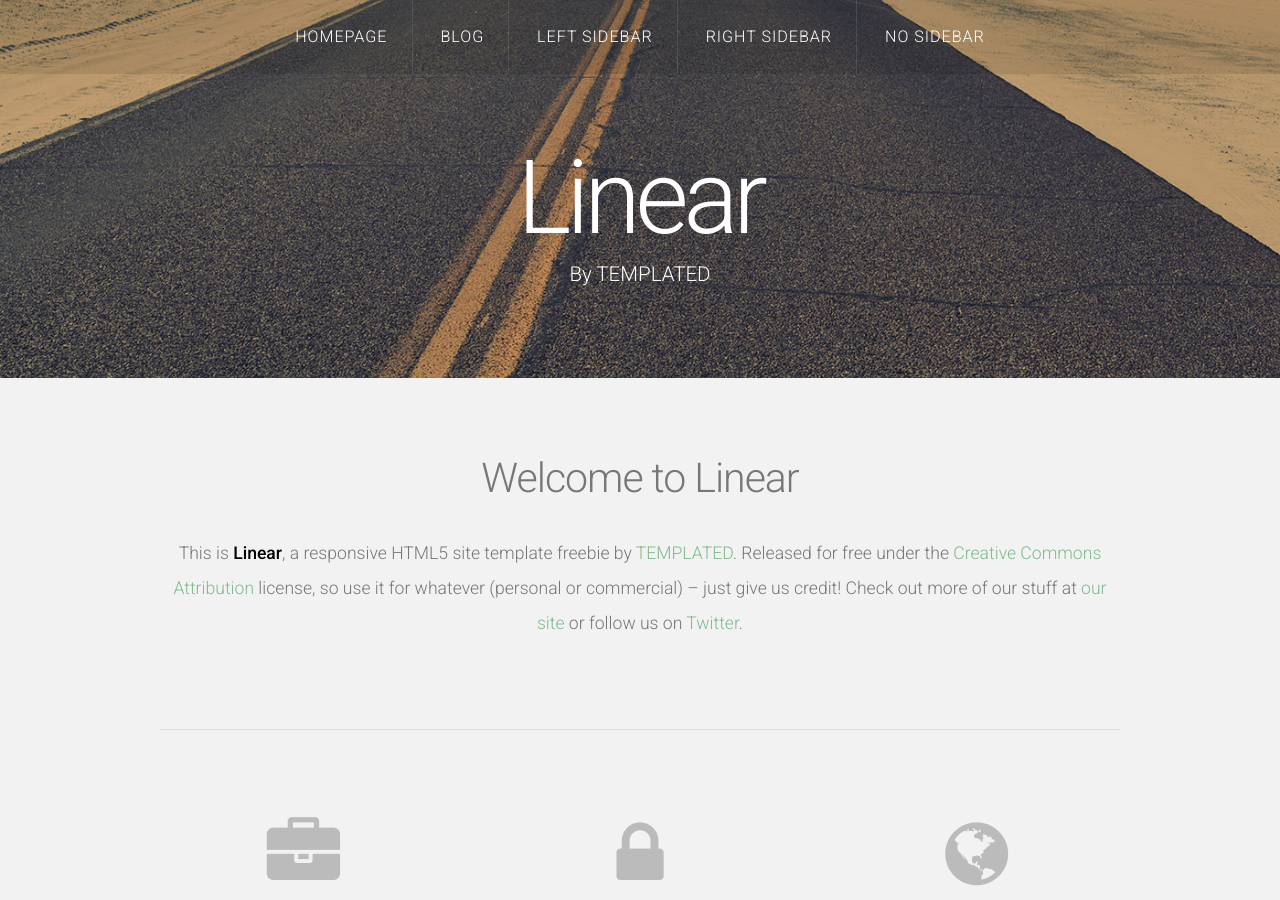
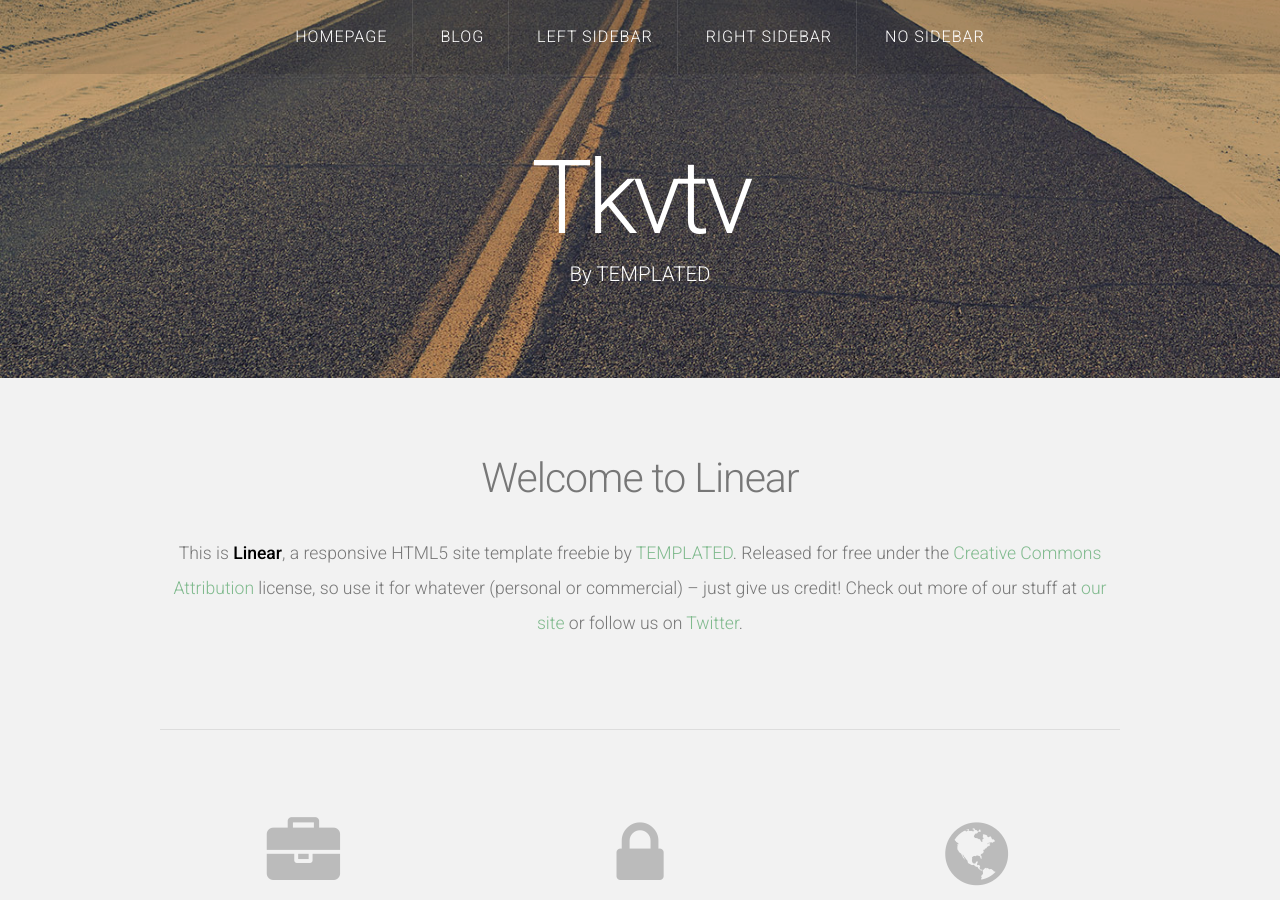
Before and after one commit to takagotch/o2387, a Jekyll site: the page built from index.html, in a window 1280 px wide and 900 px high. Built offline with Jekyll 4.4.1, drawn with Linux system fonts in a browser that asks for light colours; nearby versions of some CDN libraries; the list of posts is cut into pages by our own code.

Commit message:
Update default.html

```diff
--- a/_layouts/default.html
+++ b/_layouts/default.html
@@ -16,9 +16,9 @@
 	<script src="/assets/js/skel-panels.min.js"></script>
 	<script src="/assets/js/init.js"></script>
 	<noscript>
-		<link rel="stylesheet" href="{{ site.url }}/assets/css/skel-noscript.css" />
-		<link rel="stylesheet" href="{{ site.url }}/assets/css/style.css" />
-		<link rel="stylesheet" href="{{ site.url }}/assets/css/style-desktop.css" />
+		<link rel="stylesheet" href="{{ site.url }}{{ site.baseurl }}/assets/css/skel-noscript.css" />
+		<link rel="stylesheet" href="{{ site.url }}{{ site.baseurl }}/assets/css/style.css" />
+		<link rel="stylesheet" href="{{ site.url }}/{{ site.baseurl }}assets/css/style-desktop.css" />
 	</noscript>
 </head>
 <body>
@@ -30,7 +30,7 @@
 
 			<!-- Logo -->
 			<div id="logo">
-				<h1><a href="#">Linear</a></h1>
+				<h1><a href="http://takagotch.github.io/">Tkvtv</a></h1>
 				<span class="tag">By TEMPLATED</span>
 			</div>
 		</div>
```
